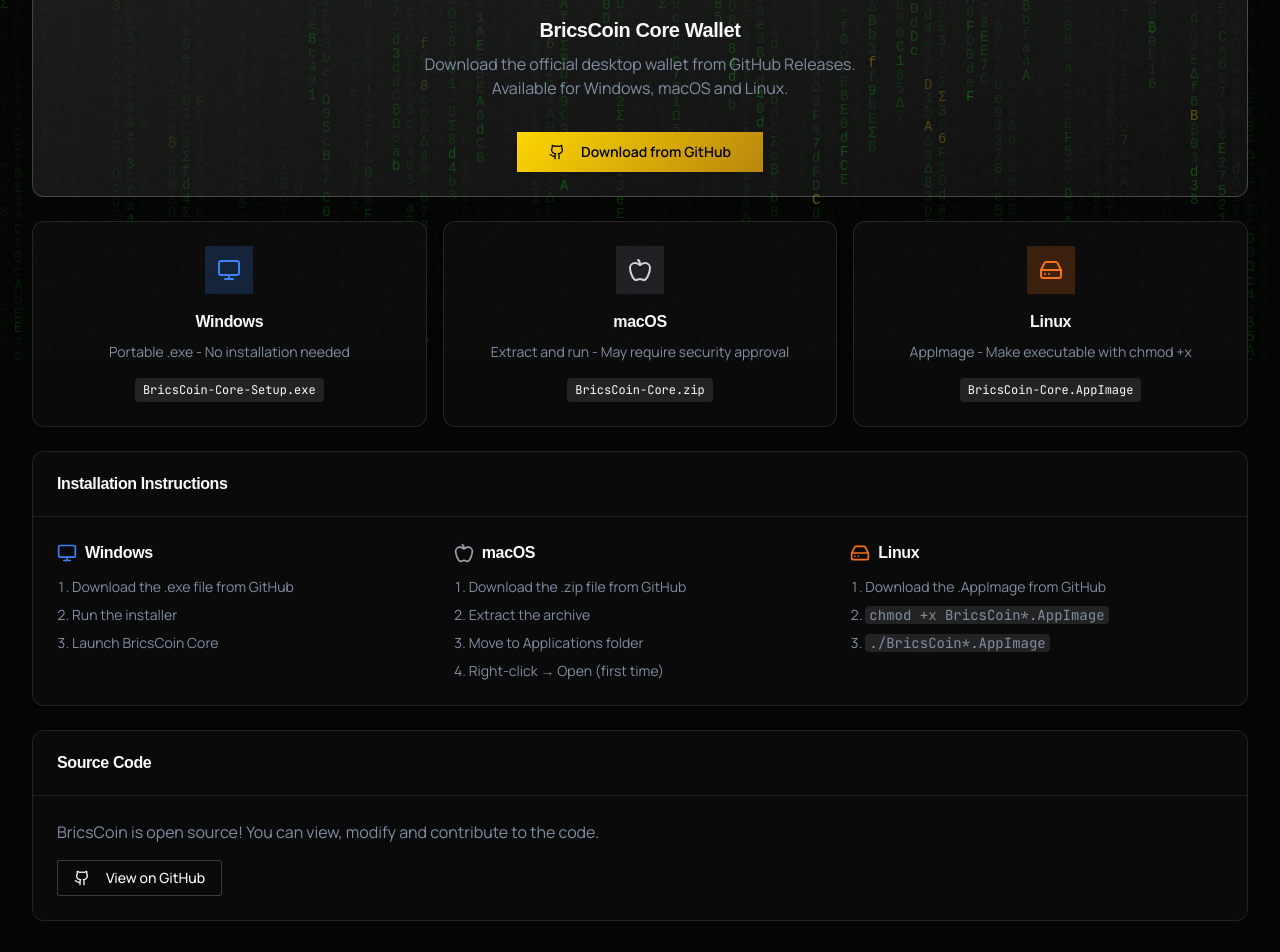
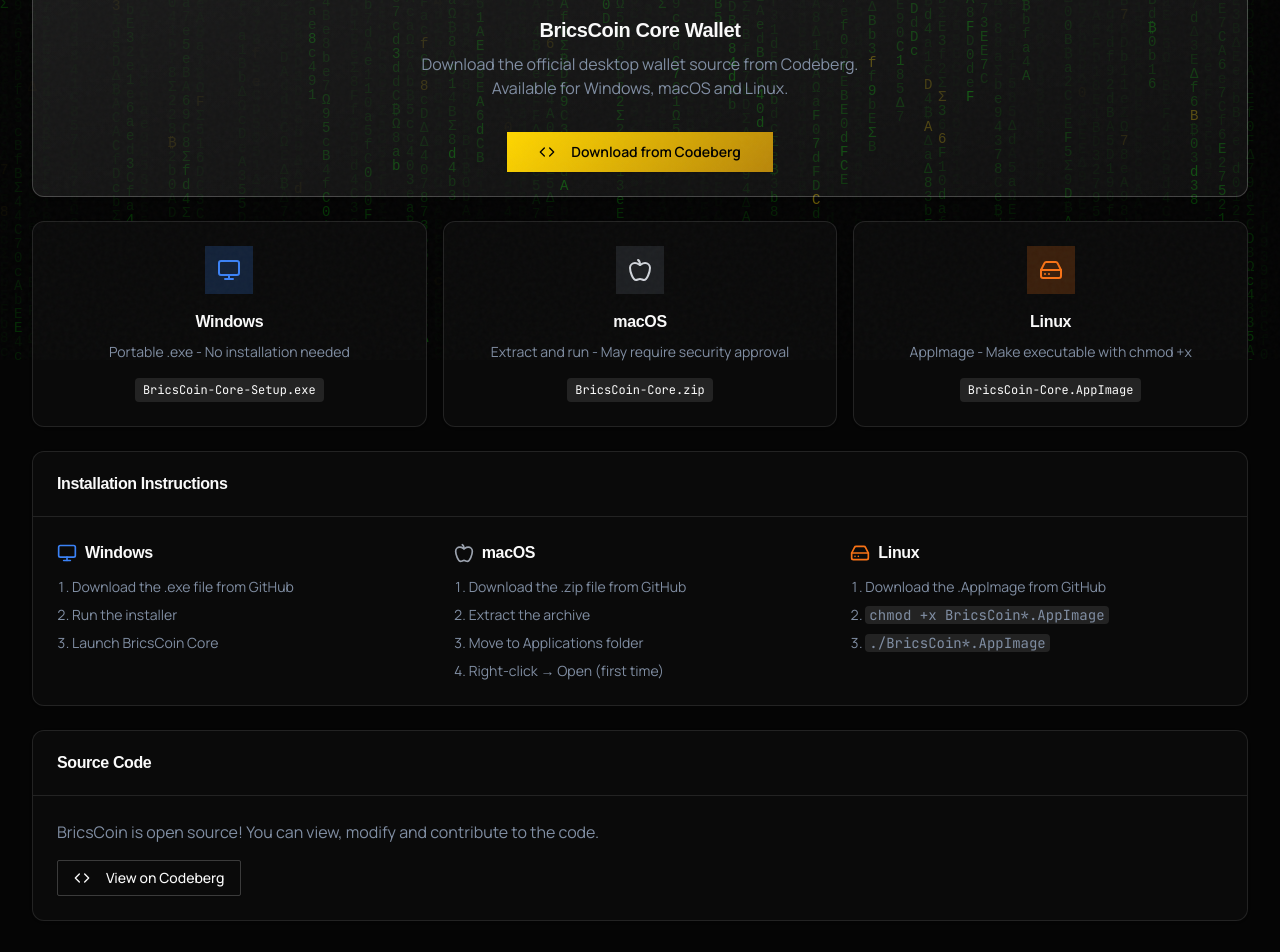
Before and after one commit to Bricscoin2026/Bricscoin, a React (Create React App) app in the folder frontend/: page /downloads in a window 1280 px wide. Shown: the part 440-1392 px from the top of the page. Built offline with nearby package versions, Linux system fonts and the light colour scheme; a web font is replaced by a local one.

Commit message:
auto-commit for 16888251-4f6a-49fe-82a0-2f9f544d7798

```diff
--- a/frontend/src/pages/Downloads.jsx
+++ b/frontend/src/pages/Downloads.jsx
@@ -5,7 +5,7 @@ import {
   Smartphone,
   HardDrive,
   ExternalLink,
-  Github
+  Code
 } from "lucide-react";
 import { Card, CardContent, CardHeader, CardTitle } from "../components/ui/card";
 import { Button } from "../components/ui/button";
@@ -51,17 +51,17 @@ export default function Downloads() {
       <div>
         <h2 className="font-heading font-bold text-xl mb-4">Desktop Wallets</h2>
 
-        {/* GitHub Releases Main Card */}
+        {/* Codeberg Wallet Source Card */}
         <Card className="bg-gradient-to-br from-white/10 to-white/5 border-white/20 mb-6">
           <CardContent className="p-6">
             <div className="flex flex-col items-center text-center gap-4">
               <div className="w-16 h-16 rounded-full bg-white/10 flex items-center justify-center">
-                <Github className="w-8 h-8" />
+                <Code className="w-8 h-8" />
               </div>
               <div>
                 <h3 className="font-bold text-xl mb-2">BricsCoin Core Wallet</h3>
                 <p className="text-muted-foreground mb-4">
-                  Download the official desktop wallet from GitHub Releases.<br />
+                  Download the official desktop wallet source from Codeberg.<br />
                   Available for Windows, macOS and Linux.
                 </p>
               </div>
@@ -69,10 +69,10 @@ export default function Downloads() {
                 onClick={() => window.open('https://codeberg.org/Bricscoin_26/Bricscoin/src/branch/main/wallet-app', '_blank')}
                 className="gold-button rounded-sm"
                 size="lg"
-                data-testid="github-releases-btn"
+                data-testid="codeberg-wallet-btn"
               >
-                <Github className="w-5 h-5 mr-2" />
-                Download from GitHub
+                <Code className="w-5 h-5 mr-2" />
+                Download from Codeberg
               </Button>
             </div>
           </CardContent>
@@ -203,10 +203,10 @@ export default function Downloads() {
               variant="outline"
               className="border-white/20"
               onClick={() => window.open('https://codeberg.org/Bricscoin_26/Bricscoin', '_blank')}
-              data-testid="github-link-btn"
+              data-testid="codeberg-link-btn"
             >
-              <Github className="w-4 h-4 mr-2" />
-              View on GitHub
+              <Code className="w-4 h-4 mr-2" />
+              View on Codeberg
             </Button>
           </div>
         </CardContent>
```
